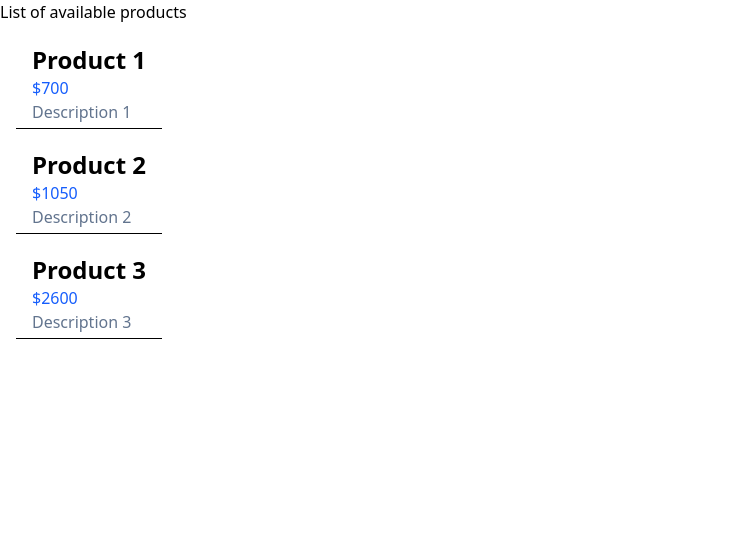
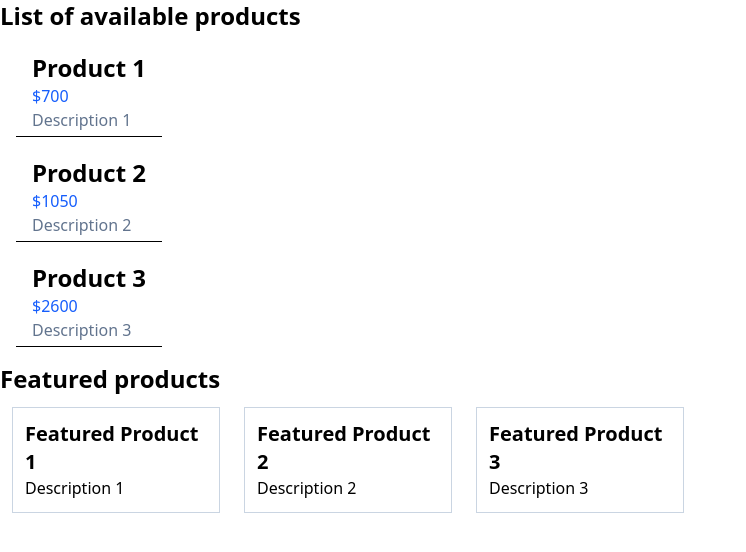
Before and after one commit to forfrp1/Svelte, a SvelteKit app in the folder sk-loading-data/: page /products in a window 1280 px wide. Shown: the top 552 px of the page, without its empty margins (0-746 px from the left). Built offline with nearby package versions, Linux system fonts and the light colour scheme; data requests are answered from the project's data file.

Commit message:
video 31

```diff
--- a/sk-loading-data/db.json
+++ b/sk-loading-data/db.json
@@ -18,5 +18,25 @@
             "price":2600,
             "description":"Description 3"
         }
+    ],
+    "featured-products":[
+        {
+            "id":1,
+            "title":"Featured Product 1",
+            "price":700,
+            "description":"Description 1"
+        },
+        {
+            "id":2,
+            "title":"Featured Product 2",
+            "price":1050,
+            "description":"Description 2"
+        },
+        {
+            "id":3,
+            "title":"Featured Product 3",
+            "price":2600,
+            "description":"Description 3"
+        }
     ]
 }
--- a/sk-loading-data/src/app.css
+++ b/sk-loading-data/src/app.css
@@ -1 +1,11 @@
 @import 'tailwindcss';
+
+
+@layer base{
+    h1{
+        @apply font-bold text-2xl
+    }
+    h2{
+        @apply font-bold text-xl
+    }
+}
--- /dev/null
+++ b/sk-loading-data/src/routes/products/+layout.js
@@ -0,0 +1,7 @@
+export const load = async (loadEvent) => {
+    const {fetch} = loadEvent;
+    const title = "Featured products"
+    const response = await fetch("http://localhost:4000/featured-products")
+    const featuredProducts = await response.json()
+    return {title, featuredProducts}
+}
--- /dev/null
+++ b/sk-loading-data/src/routes/products/+layout.svelte
@@ -0,0 +1,13 @@
+<script lang="ts">
+  let { data, children } = $props();
+  const { title, featuredProducts } = data;
+</script>
+{@render children?.()}
+<h1>{title}</h1>
+
+{#each featuredProducts as fProduct}
+<div class="inline-block w-52 m-3 border border-slate-300 p-3">
+    <h2>{fProduct.title}</h2>
+    <p>{fProduct.description}</p>
+</div>
+{/each}
```
Also changed, not shown: 1 other file (tests, documents, lock files or other folders).
